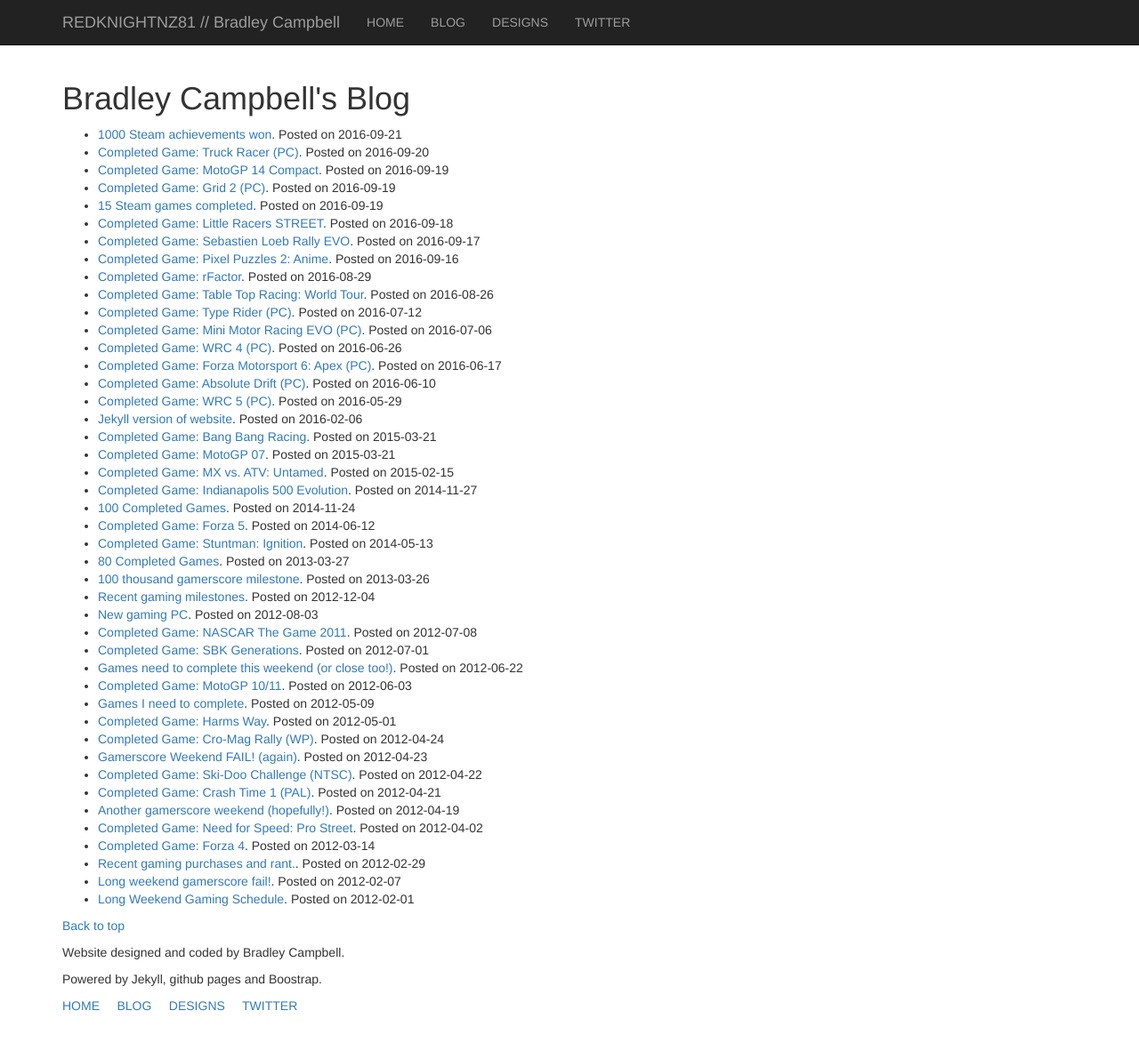
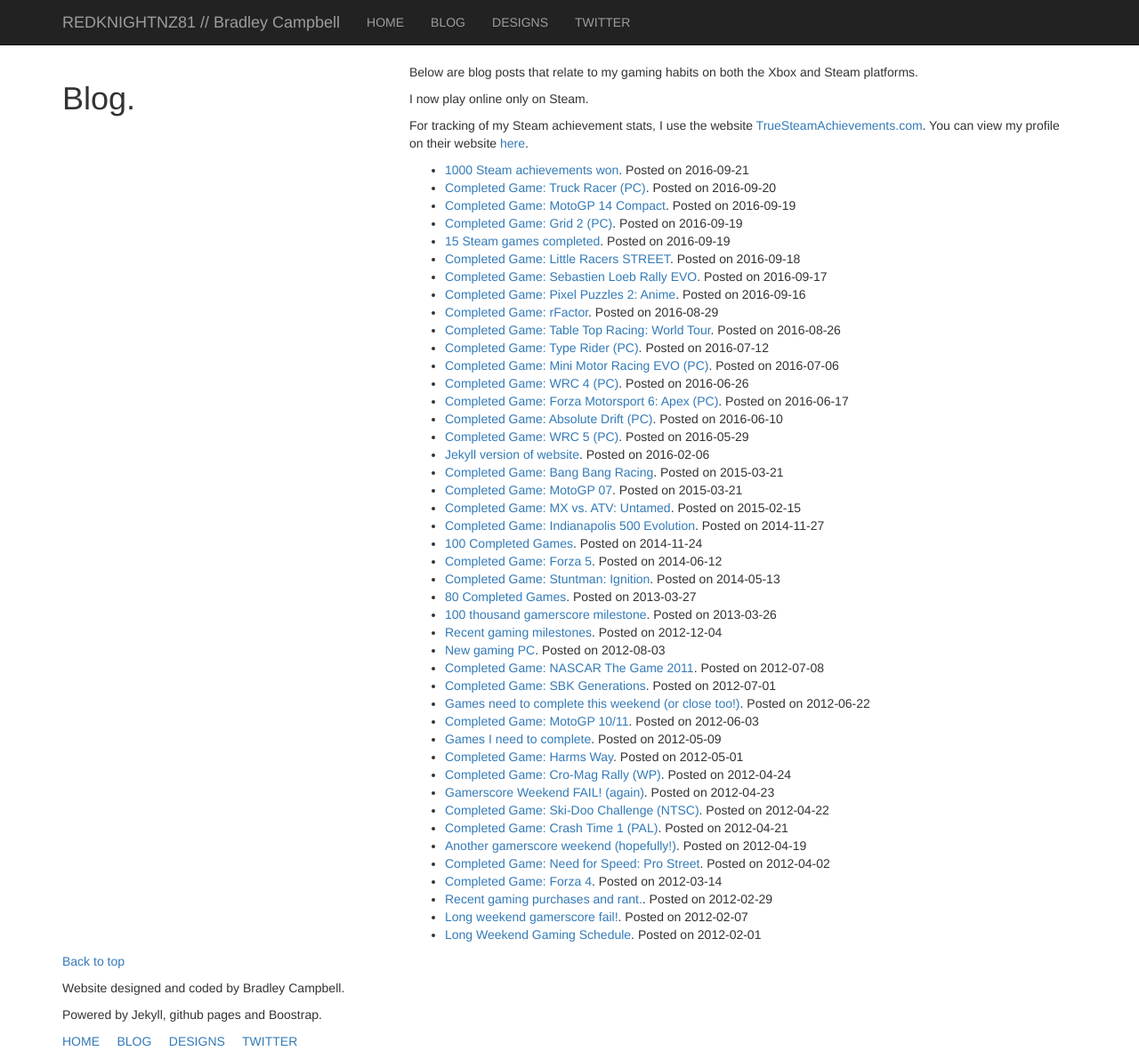
Before and after one commit to redknightnz81/redknightnz81.github.io, a Jekyll site: the page built from blog/index.html, in a window 1280 px wide. Shown: the whole page at 89% size. Built offline with Jekyll 4.4.1, drawn with Linux system fonts in a browser that asks for light colours; nearby versions of some CDN libraries; before the commit the page ends 1151 px from its top, so only the background shows below that.

Commit message:
2016.10.05_v8
content updates.

```diff
--- a/blog/index.html
+++ b/blog/index.html
@@ -2,9 +2,18 @@
 layout: default
 title: Bradley Campbell's Blog
 ---
-			<h1>{{ page.title }}</h1>
-			<ul class="posts">
+<div class="row">
+	<div class = "col-md-4">
+		<h1>Blog.</h1>
+	</div>
+	<div class = "col-md-8">
+		<p>Below are blog posts that relate to my gaming habits on both the Xbox and Steam platforms.</p>
+		<p>I now play online only on Steam.</p>
+		<p>For tracking of my Steam achievement stats, I use the website <a href = "http://www.truesteamachievements.com" target = "_blank">TrueSteamAchievements.com</a>.  You can view my profile on their website <a href = "#">here</a>.</p>
+		<ul class="posts">
 {% for post in site.posts %}
-				<li><a href="{{ post.url }}" title="{{ post.title }}">{{ post.title }}</a>. Posted on <span>{{ post.date | date: "%Y-%m-%d" }}</span></li>
+			<li><a href="{{ post.url }}" title="{{ post.title }}">{{ post.title }}</a>. Posted on <span>{{ post.date | date: "%Y-%m-%d" }}</span></li>
 {% endfor %}
-			</ul>
+		</ul>
+	</div>
+</div>
```
Also changed, not shown: index.html (indentation only).
